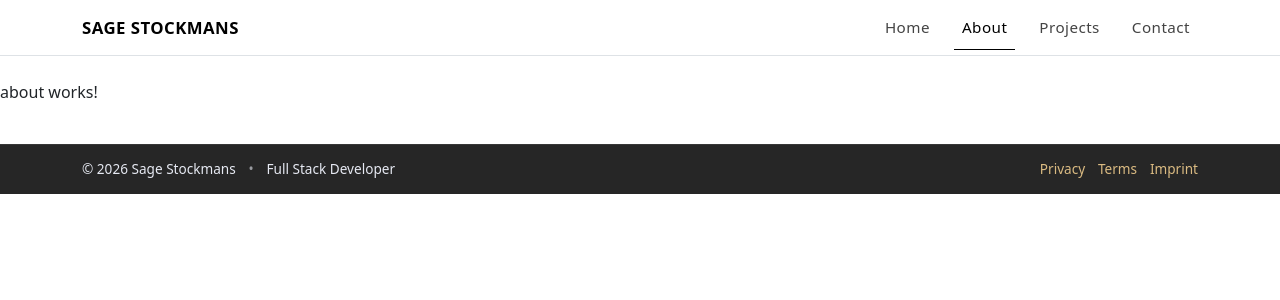
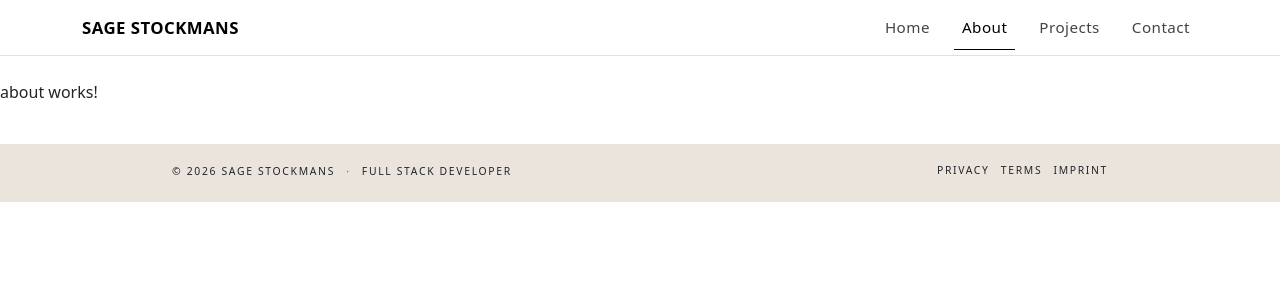
Before and after one commit to TheAbyssSage/sage-stockmans-portfolio, an Angular app: page /about in a window 1280 px wide. Shown: the top 300 px of the page. Built offline with nearby package versions, Linux system fonts and the light colour scheme; a web font is replaced by a local one.

Commit message:
Cleaned up with simple ui

```diff
--- a/src/app/components/footer/footer.css
+++ b/src/app/components/footer/footer.css
@@ -1,54 +1,80 @@
 /* src/app/components/footer/footer.component.css */
+
 .app-footer {
-    border-top: 1px solid rgba(255, 255, 255, 0.08);
-    background-color: rgba(0, 0, 0, 0.85);
-    color: #e6e9f2;
-    padding: 0.9rem 0;
-    font-size: 0.85rem;
+    border-top: 1px solid var(--dust);
+    padding: 1.2rem 0 1.4rem;
+    background: rgba(232, 226, 217, 0.9);
+    /* stone */
 }
 
-.footer-inner {
+.app-footer-inner {
+    max-width: 1000px;
+    margin: 0 auto;
+    padding: 0 2rem;
     display: flex;
     align-items: center;
     justify-content: space-between;
     gap: 1rem;
+    font-size: 0.65rem;
+    letter-spacing: 0.16em;
+    text-transform: uppercase;
+    color: var(--clay);
 }
 
-.footer-left,
-.footer-center,
-.footer-right {
+.app-footer-left,
+.app-footer-center,
+.app-footer-right {
     display: flex;
     align-items: center;
-    gap: 0.8rem;
+    gap: 0.7rem;
+    flex-wrap: wrap;
 }
 
-.footer-divider {
-    opacity: 0.6;
+.app-footer-dot {
+    opacity: 0.7;
 }
 
-.footer-link {
-    color: #eecb8c;
+/* Links */
+.app-footer-link {
     text-decoration: none;
-    opacity: 0.9;
-    transition: opacity 0.15s ease, color 0.15s ease;
+    color: var(--storm);
+    position: relative;
+    padding-bottom: 0.08rem;
 }
 
-.footer-link:hover,
-.footer-link:focus {
-    opacity: 1;
-    color: #ffffff;
+.app-footer-link::after {
+    content: "";
+    position: absolute;
+    left: 0;
+    bottom: 0;
+    width: 0;
+    height: 1px;
+    background: var(--ochre);
+    transition: width 0.16s ease;
 }
 
+.app-footer-link:hover::after {
+    width: 100%;
+}
+
+.app-footer-link.subtle {
+    color: var(--clay);
+}
+
+.app-footer-link.subtle::after {
+    background: var(--dust);
+}
+
+/* Responsive */
 @media (max-width: 768px) {
-    .footer-inner {
+    .app-footer-inner {
+        padding: 0 1.4rem;
         flex-direction: column;
-        align-items: center;
-        text-align: center;
+        align-items: flex-start;
     }
 
-    .footer-center,
-    .footer-right {
-        flex-wrap: wrap;
-        justify-content: center;
+    .app-footer-center,
+    .app-footer-right {
+        justify-content: flex-start;
     }
 }
--- a/src/app/components/footer/footer.html
+++ b/src/app/components/footer/footer.html
@@ -1,22 +1,24 @@
 <!-- src/app/components/footer/footer.component.html -->
 <footer class="app-footer">
-    <div class="container footer-inner">
-        <div class="footer-left">
+    <div class="app-footer-inner">
+
+        <div class="app-footer-left">
             <span>&copy; {{ currentYear }} Sage Stockmans</span>
-            <span class="footer-divider">•</span>
+            <span class="app-footer-dot">·</span>
             <span>Full Stack Developer</span>
         </div>
 
-        <!-- <div class="footer-center">
-            <a class="footer-link" routerLink="/projects">Projects</a>
-            <a class="footer-link" routerLink="/about">About</a>
-            <a class="footer-link" routerLink="/contact">Contact</a>
+        <!-- <div class="app-footer-center">
+            <a class="app-footer-link" routerLink="/projects">Projects</a>
+            <a class="app-footer-link" routerLink="/about">About</a>
+            <a class="app-footer-link" routerLink="/contact">Contact</a>
         </div> -->
 
-        <div class="footer-right">
-            <a class="footer-link" routerLink="/privacy">Privacy</a>
-            <a class="footer-link" routerLink="/terms">Terms</a>
-            <a class="footer-link" routerLink="/imprint">Imprint</a>
+        <div class="app-footer-right">
+            <a class="app-footer-link subtle" routerLink="/privacy">Privacy</a>
+            <a class="app-footer-link subtle" routerLink="/terms">Terms</a>
+            <a class="app-footer-link subtle" routerLink="/imprint">Imprint</a>
         </div>
+
     </div>
 </footer>
```
